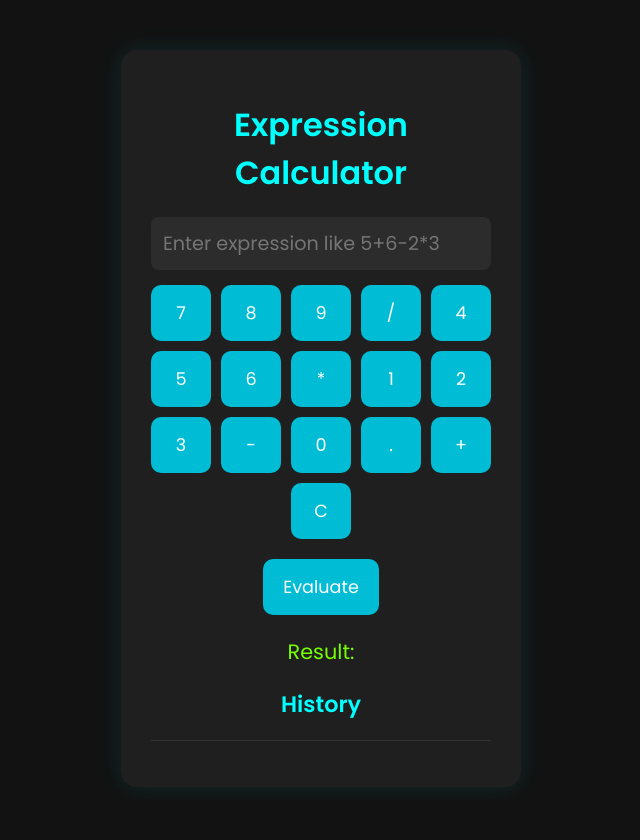
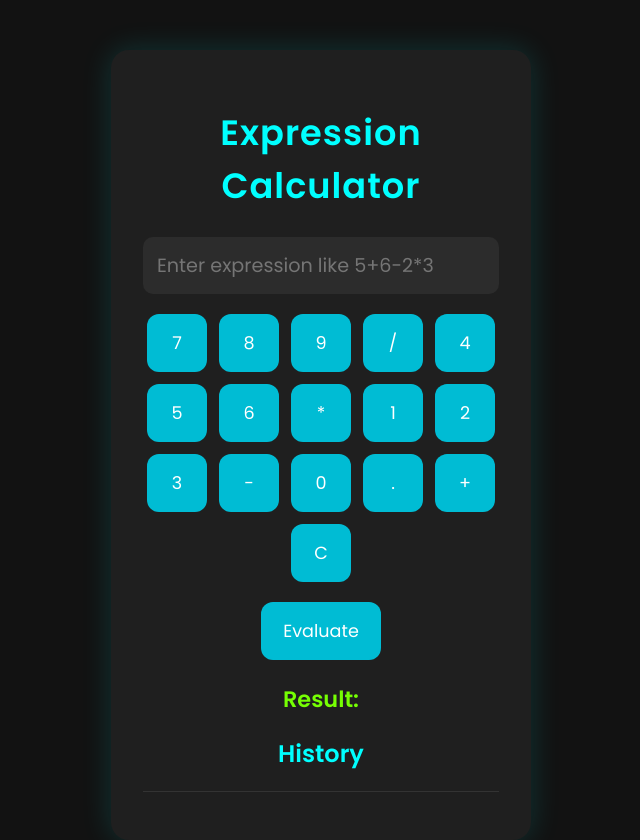
Before and after one commit to Sarang-Bangade/expression_calculator, a plain HTML site: page index.html in a window 1280 px wide. Shown: the whole page, without its empty margins (319-959 px from the left). Before the commit the page ends 800 px from the top, so only its background shows below. Drawn offline with nearby package versions, Linux system fonts and the light colour scheme.

Commit message:
css changes made

```diff
--- a/style.css
+++ b/style.css
@@ -1,3 +1,4 @@
+/* Base Reset and Font */
 * {
   box-sizing: border-box;
   font-family: 'Poppins', sans-serif;
@@ -15,51 +16,69 @@ body {
   min-height: 100vh;
 }
 
+/* Calculator Container */
 .calculator {
   background-color: #1f1f1f;
-    padding: 30px;
-    border-radius: 16px;
-    box-shadow: 0 0 25px rgba(0, 255, 255, 0.1);
+  padding: 32px;
+  border-radius: 18px;
+  box-shadow: 0 0 30px rgba(0, 255, 255, 0.15);
   width: 100%;
-    max-width: 400px;
+  max-width: 420px;
   text-align: center;
+  transition: transform 0.3s ease;
 }
 
-h1 {
-    font-size: 2rem;
-    margin-bottom: 20px;
-    color: #00ffff;
+.calculator:hover {
+  transform: scale(1.01);
 }
 
+/* Heading */
+h1 {
+  font-size: 2.2rem;
+  margin-bottom: 25px;
+  color: #00ffff;
+  letter-spacing: 1px;
+}
+
+/* Input Field */
 input[type="text"] {
   width: 100%;
-    padding: 12px;
+  padding: 14px;
   font-size: 1.2rem;
-    margin-bottom: 15px;
   border: none;
-    border-radius: 8px;
+  border-radius: 10px;
   background-color: #2c2c2c;
   color: #f0f0f0;
+  margin-bottom: 20px;
+  transition: box-shadow 0.3s ease;
 }
 
+input[type="text"]:focus {
+  outline: none;
+  box-shadow: 0 0 8px rgba(0, 255, 255, 0.4);
+}
+
+/* Button Groups */
 .buttons, .numpad {
   display: flex;
   flex-wrap: wrap;
-    gap: 10px;
+  gap: 12px;
   justify-content: center;
   margin-bottom: 20px;
 }
 
+/* Button Styling */
 button {
-    padding: 15px 20px;
+  padding: 16px 22px;
   font-size: 1.1rem;
+  font-weight: 500;
   border: none;
-    border-radius: 10px;
+  border-radius: 12px;
   background-color: #00bcd4;
-    color: white;
+  color: #ffffff;
   cursor: pointer;
-    transition: background 0.2s, transform 0.2s;
   min-width: 60px;
+  transition: background-color 0.2s ease, transform 0.2s ease;
 }
 
 button:hover {
@@ -71,43 +90,50 @@ button:active {
   background-color: #007c91;
 }
 
+/* Result Display */
 #result {
-    font-size: 1.3rem;
+  font-size: 1.4rem;
+  font-weight: 600;
+  color: #76ff03;
   margin-bottom: 20px;
-    color: #76ff03;
-    transition: color 0.3s;
+  transition: color 0.3s ease;
 }
 
+/* Subheading */
 h2 {
-    font-size: 1.4rem;
-    margin-top: 10px;
+  font-size: 1.5rem;
+  margin-top: 15px;
   color: #00ffff;
 }
 
+/* History Section */
 #history {
   list-style: none;
   padding-left: 0;
   text-align: left;
-    max-height: 150px;
+  max-height: 160px;
   overflow-y: auto;
   border-top: 1px solid #333;
-    margin-top: 10px;
+  margin-top: 12px;
 }
 
 #history li {
-    padding: 5px 10px;
+  padding: 6px 12px;
   border-bottom: 1px solid #2c2c2c;
-    color: #ccc;
+  color: #cccccc;
+  font-size: 0.95rem;
+  transition: background-color 0.2s ease;
 }
 
 #history li:hover {
   background-color: #2e2e2e;
 }
 
-/* Optional: Custom scrollbar */
+/* Custom Scrollbar */
 #history::-webkit-scrollbar {
   width: 6px;
 }
+
 #history::-webkit-scrollbar-thumb {
   background-color: #00bcd4;
   border-radius: 10px;
```
Lines whose indentation alone changed are shown as unchanged.
